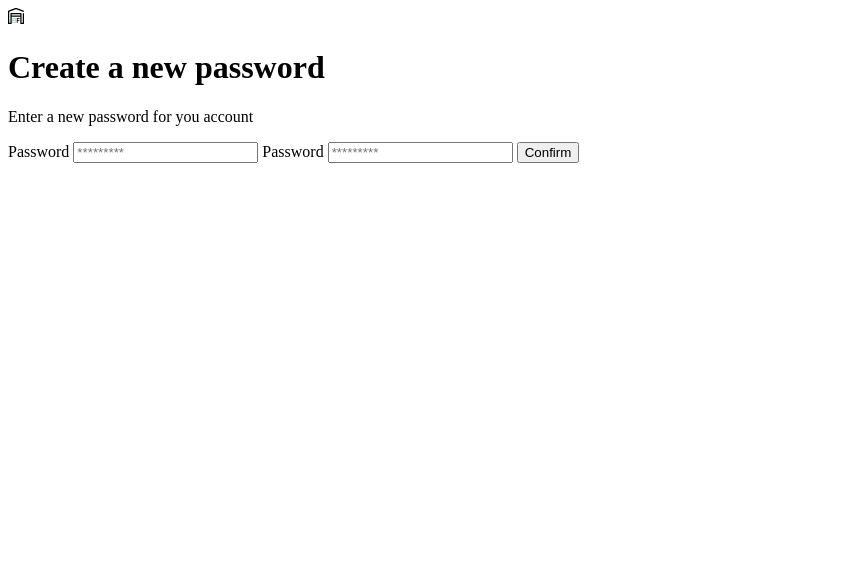
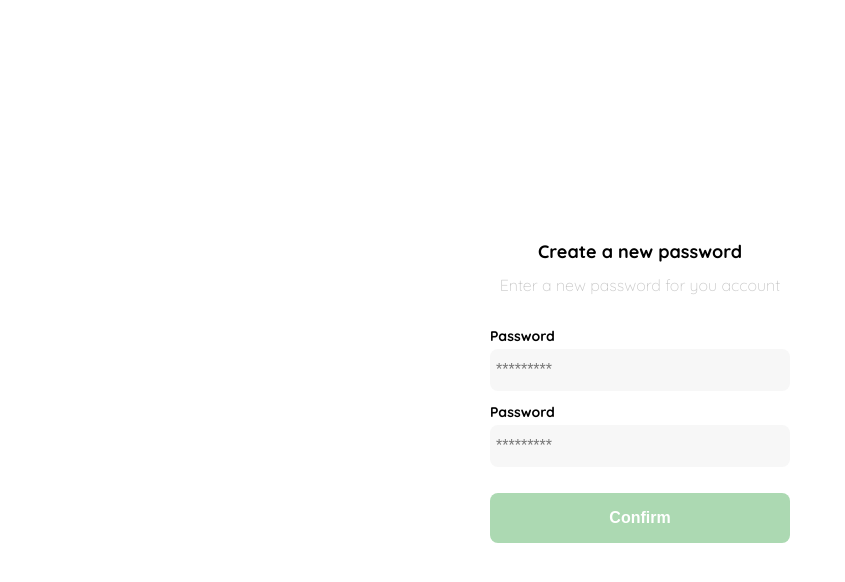
Before and after one commit to CarlosMS12/Pr-ctica-de-Frontend-Developer, a plain HTML site: page clase1.html in a window 1280 px wide. Shown: the whole page, without its empty margins (0-845 px from the left). Drawn offline with Linux system fonts and the light colour scheme.

Commit message:
Estilos de Creacion de contraseña

```diff
--- a/clase1.html
+++ b/clase1.html
@@ -4,12 +4,99 @@
     <meta charset="UTF-8">
     <meta http-equiv="X-UA-Compatible" content="IE=edge">
     <meta name="viewport" content="width=device-width, initial-scale=1.0">
+    <link rel="preconnect" href="https://fonts.googleapis.com">
+    <link rel="preconnect" href="https://fonts.gstatic.com" crossorigin>
+    <link href="https://fonts.googleapis.com/css2?family=Quicksand:wght@300;500;700&display=swap" rel="stylesheet">
     <title>Document</title>
+    <style>
+        :root {
+            --white: #FFFFFF;
+            --black: #000000;
+            --very-light-pink: #C7C7C7;
+            --text-input-field: #F7F7F7;
+            --hospital-green: #ACD9B2;
+            --sm: 14px;
+            --md: 16px;
+            --lg: 18px;
+        }
+        .login {
+            width: 100%;
+            height: 100vh;
+            display: grid;
+            place-items: center;
+        }
+        body {
+            margin: 0;
+            font-family: 'Quicksand', sans-serif;
+        }
+        .form-container {
+            display: grid;
+            grid-template-rows: auto 1fr auto;
+            width: 300px;
+        }
+        .logo {
+            width: 150px;
+            margin-bottom: 48px;
+            justify-self: center;
+            display: none;
+        }
+        .title {
+            font-size: var(--lg);
+            margin-bottom: 12px;
+            text-align: center;
+        }
+        .subtitle {
+            color: var(--very-light-pink);
+            font-size: var(--md);
+            font-weight: 300;
+            margin-top: 0;
+            margin-bottom: 32px;
+            text-align: center;
+        }
+        .form {
+            display: flex;
+            flex-direction: column;
+        }
+        .label {
+            font-size: var(--sm);
+            font-weight: bold;
+            margin-bottom: 4px;
+        }
+        .input {
+            background-color: var(--text-input-field);
+            border: none;
+            border-radius: 8px;
+            height: 30px;
+            font-size: var(--md);
+            padding: 6px;
+            margin-bottom: 12px;
+        }
+        .primary-button {
+            background-color: var(--hospital-green);
+            border-radius: 8px;
+            border: none;
+            color: var(--white);
+            width: 100%;
+            cursor: pointer;
+            font-size: var(--md);
+            font-weight: bold;
+            height: 50px;
+        }
+        .login-button {
+            margin-top: 14px;
+            margin-bottom: 30px;
+        }
+        @media (max-width: 640px) {
+            .logo {
+                display: block;
+            }
+        }
+    </style>
 </head>
 <body>
     <div class="login">
         <div class="form-container">
-            <img src="/Platzi_YardSale_Logos/favicon_bota_fora.svg" alt="logo" class="logo">
+            <img src="./logos/logo_yard_sale.svg" alt="logo" class="logo">
 
             <h1 class="title">Create a new password</h1>
             <p class="subtitle">Enter a new password for you account</p>
```
Also changed, not shown: index.html (+1 -1 lines), Platzi_YardSale_Icons/bt_add_to_cart.svg (deleted), Platzi_YardSale_Icons/bt_added_to_cart.svg (deleted), Platzi_YardSale_Icons/email.svg (deleted), Platzi_YardSale_Icons/flechita.svg (deleted), Platzi_YardSale_Icons/icon_close.png (deleted), Platzi_YardSale_Icons/icon_menu.svg (deleted), Platzi_YardSale_Icons/icon_shopping_cart.svg (deleted), Platzi_YardSale_Icons/icon_shopping_cart_notification.svg (deleted), Platzi_YardSale_Logos/favicon_bota_fora.svg (deleted), Platzi_YardSale_Logos/favicon_yard_sale.svg (deleted), Platzi_YardSale_Logos/logo_bota_fora.svg (deleted), Platzi_YardSale_Logos/logo_yard_sale.svg (deleted).
